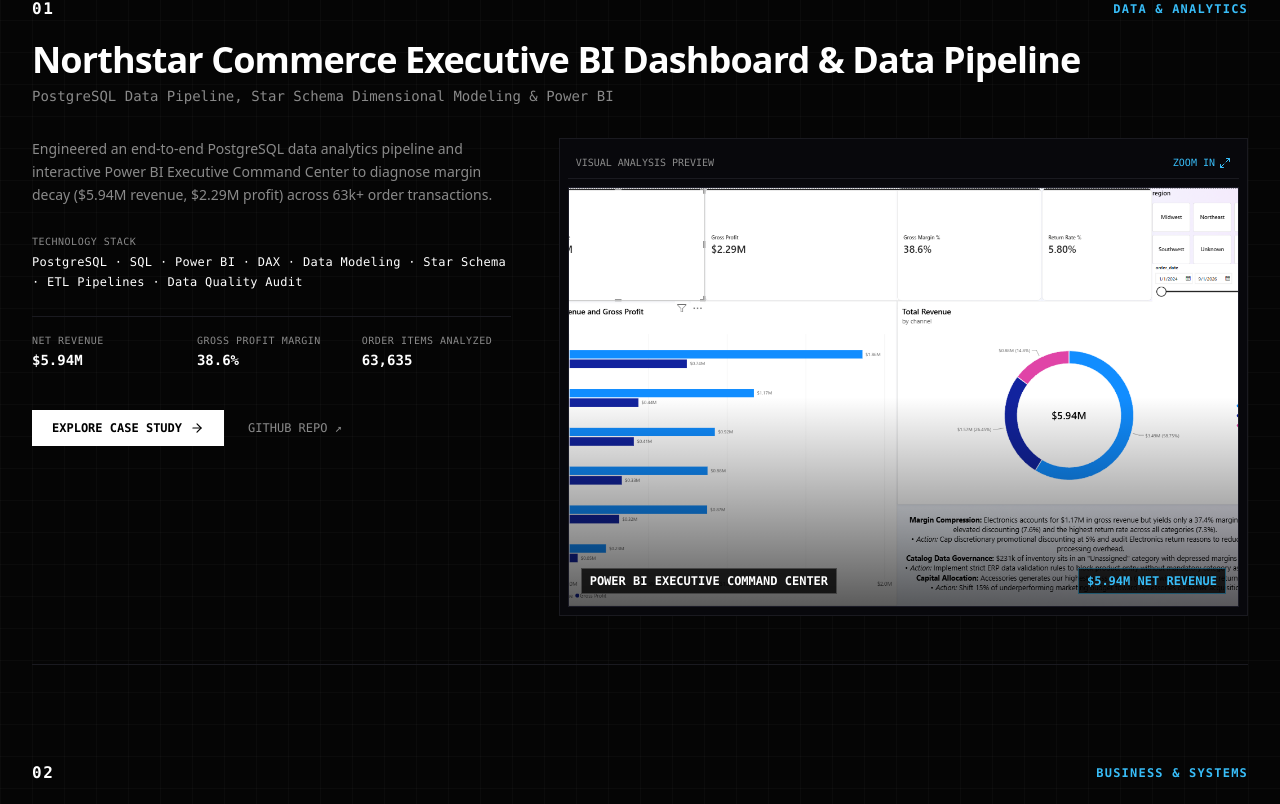
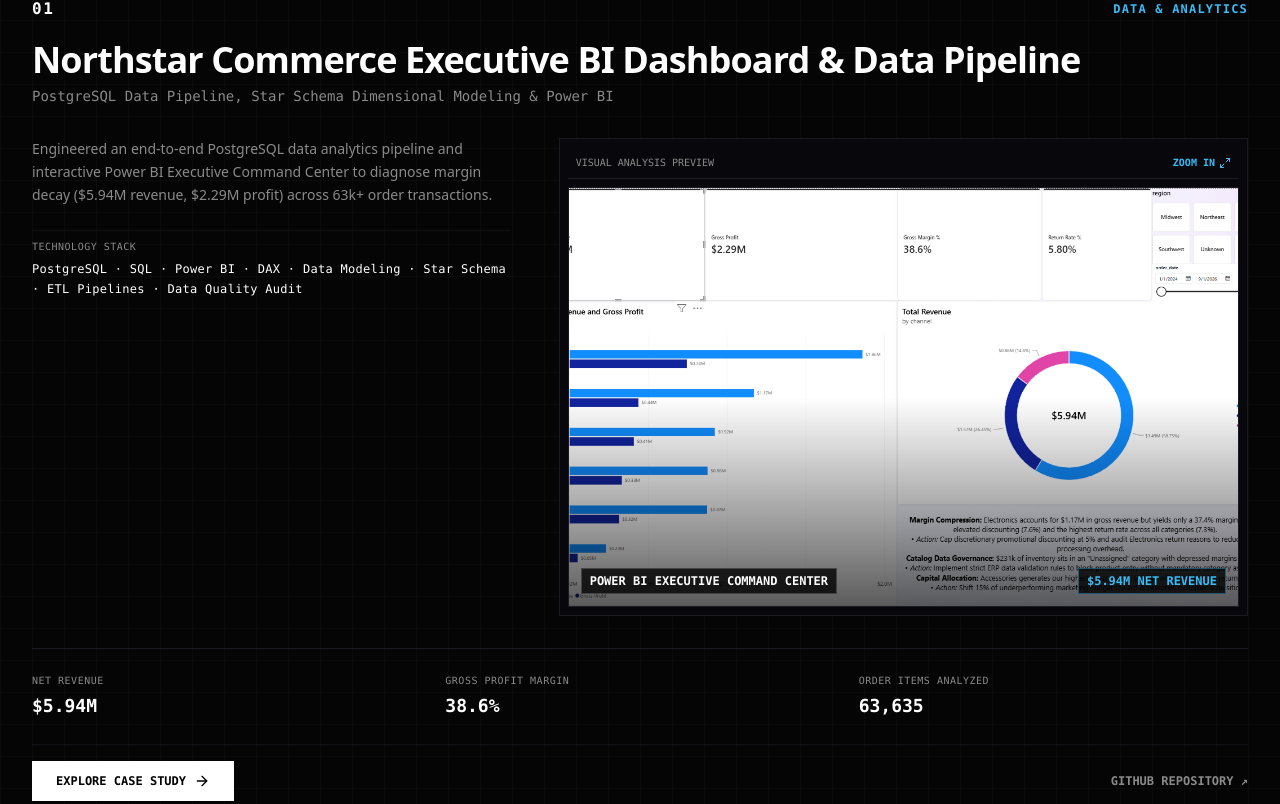
Before and after one commit to benman17/ben-portfolio, a Next.js app: page /projects in a window 1280 px wide. Shown: the part 556-1360 px from the top of the page. Built offline with nearby package versions, Linux system fonts and the light colour scheme.

Commit message:
Position project metrics grid and explore action buttons horizontally across full card bottom width

```diff
--- a/components/ProjectCard.tsx
+++ b/components/ProjectCard.tsx
@@ -23,7 +23,7 @@
   const router = useRouter();
   const [isExpanding, setIsExpanding] = useState(false);
 
-  // Derive stable sequential number (01, 02, 03, 04, 05) based on project index
+  // Derive stable sequential number (01, 02, 03, 04, 05) based on project position in PROJECTS
   const projectIndex = PROJECTS.findIndex((p) => p.slug === project.slug);
   const sequentialNum = index !== undefined ? index + 1 : (projectIndex >= 0 ? projectIndex + 1 : 1);
   const formattedNumber = String(sequentialNum).padStart(2, '0');
@@ -193,19 +193,19 @@
 
   return (
     <article
-      className={`py-12 border-b border-[#1a1a20] transition-all duration-300 space-y-6 text-left font-mono ${
+      className={`py-12 border-b border-[#1a1a20] transition-all duration-300 space-y-8 text-left font-mono ${
         isExpanding ? 'scale-[1.02] opacity-90' : ''
       }`}
     >
-      {/* Top Header Index Number & Category */}
-      <div className="space-y-3">
+      {/* SECTION 1: TOP FULL-WIDTH HEADER (Index Number, Category & Project Title) */}
+      <div className="space-y-3 w-full">
         <div className="flex items-center justify-between text-xs text-[#8a8a8a]">
           <span className="text-white font-extrabold text-base tracking-widest">{formattedNumber}</span>
           <span className="uppercase tracking-widest text-[#38bdf8] font-bold">{project.categoryLabel}</span>
         </div>
 
-        {/* FULL-WIDTH HORIZONTAL PROJECT TITLE & SUBTITLE */}
-        <div className="space-y-1 pt-1">
+        {/* FULL-WIDTH HORIZONTAL TITLE & SUBTITLE */}
+        <div className="space-y-1 pt-1 w-full">
           <h3 className="text-2xl sm:text-4xl font-extrabold text-white tracking-tight leading-tight font-sans">
             {project.title}
           </h3>
@@ -213,74 +213,24 @@
         </div>
       </div>
 
-      {/* 2-Column Content Grid */}
-      <div className="grid grid-cols-1 lg:grid-cols-12 gap-8 lg:gap-12 items-start pt-2">
+      {/* SECTION 2: MIDDLE 2-COLUMN GRID (Summary & Tech Stack on Left / Visual Preview on Right) */}
+      <div className="grid grid-cols-1 lg:grid-cols-12 gap-8 lg:gap-12 items-start w-full">
 
-        {/* Left Column: Summary, Tech Stack, Metrics, Actions */}
+        {/* Left Column: Short Summary & Technology Stack */}
         <div className="lg:col-span-5 space-y-6">
-
-          {/* Short Summary */}
           <p className="text-sm text-[#8a8a8a] leading-relaxed font-sans font-normal">
             {project.summary}
           </p>
 
-          {/* Technologies Line */}
-          <div className="pt-1">
-            <div className="text-[10px] font-mono text-[#8a8a8a] uppercase tracking-wider mb-1">TECHNOLOGY STACK</div>
+          <div className="pt-2 border-t border-[#1a1a20]/60">
+            <div className="text-[10px] font-mono text-[#8a8a8a] uppercase tracking-wider mb-1.5">TECHNOLOGY STACK</div>
             <div className="text-xs font-mono text-white tracking-wide leading-relaxed">
               {project.technologies.join(' · ')}
             </div>
           </div>
-
-          {/* Metrics Grid */}
-          <div className="grid grid-cols-2 sm:grid-cols-3 gap-4 pt-4 border-t border-[#1a1a20]">
-            {project.metrics.map((m) => (
-              <div key={m.label} className="space-y-0.5">
-                <span className="text-[10px] font-mono text-[#8a8a8a] uppercase tracking-wider block truncate">
-                  {m.label}
-                </span>
-                <span className="text-sm font-bold font-mono text-white block">
-                  {m.value}
-                </span>
-              </div>
-            ))}
-          </div>
-
-          {/* Action Buttons */}
-          <div className="pt-4 flex flex-wrap items-center gap-6 text-xs font-mono">
-            <button
-              onClick={handleExplore}
-              className="px-5 py-2.5 text-black bg-white font-bold hover:bg-neutral-200 transition-all flex items-center gap-2"
-            >
-              <span>EXPLORE CASE STUDY</span>
-              <ArrowRight className="w-3.5 h-3.5" />
-            </button>
-
-            {project.liveUrl ? (
-              <a
-                href={project.liveUrl}
-                target="_blank"
-                rel="noopener noreferrer"
-                className="text-[#34d399] hover:underline flex items-center gap-1 font-semibold"
-              >
-                <span>LIVE SITE</span>
-                <ExternalLink className="w-3 h-3" />
-              </a>
-            ) : project.githubUrl ? (
-              <a
-                href={project.githubUrl}
-                target="_blank"
-                rel="noopener noreferrer"
-                className="text-[#8a8a8a] hover:text-white transition-colors"
-              >
-                GITHUB REPO ↗
-              </a>
-            ) : null}
-          </div>
-
         </div>
 
-        {/* Right Column: Visual Preview Graphics */}
+        {/* Right Column: Visual Preview Graphic */}
         <div
           onClick={handleExplore}
           className="lg:col-span-7 cursor-pointer group transition-all duration-300"
@@ -288,7 +238,7 @@
           <div className="p-2 bg-[#08080c] border border-[#1a1a20] group-hover:border-[#38bdf8] transition-colors relative">
             <div className="text-[10px] font-mono text-[#8a8a8a] p-2 border-b border-[#1a1a20] flex items-center justify-between mb-2">
               <span>VISUAL ANALYSIS PREVIEW</span>
-              <span className="text-[#38bdf8] group-hover:translate-x-1 transition-transform flex items-center gap-1">
+              <span className="text-[#38bdf8] group-hover:translate-x-1 transition-transform flex items-center gap-1 font-bold">
                 <span>ZOOM IN</span>
                 <Maximize2 className="w-3 h-3" />
               </span>
@@ -298,6 +248,61 @@
         </div>
 
       </div>
+
+      {/* SECTION 3: BOTTOM FULL-WIDTH HORIZONTAL METRICS & ACTIONS BAR */}
+      <div className="w-full pt-6 border-t border-[#1a1a20] space-y-6">
+
+        {/* Horizontal Metrics Grid across full width */}
+        <div className="grid grid-cols-2 md:grid-cols-3 gap-6 w-full">
+          {project.metrics.map((m) => (
+            <div key={m.label} className="space-y-1">
+              <span className="text-[10px] font-mono text-[#8a8a8a] uppercase tracking-wider block">
+                {m.label}
+              </span>
+              <span className="text-base sm:text-lg font-bold font-mono text-white block">
+                {m.value}
+              </span>
+            </div>
+          ))}
+        </div>
+
+        {/* Full-Width Action Buttons Bar */}
+        <div className="flex flex-wrap items-center justify-between gap-4 pt-4 border-t border-[#1a1a20]/60 w-full text-xs font-mono">
+          <button
+            onClick={handleExplore}
+            className="px-6 py-3 text-black bg-white font-bold hover:bg-neutral-200 transition-all flex items-center gap-2"
+          >
+            <span>EXPLORE CASE STUDY</span>
+            <ArrowRight className="w-4 h-4" />
+          </button>
+
+          <div className="flex items-center gap-6">
+            {project.liveUrl ? (
+              <a
+                href={project.liveUrl}
+                target="_blank"
+                rel="noopener noreferrer"
+                className="text-[#34d399] hover:underline flex items-center gap-1 font-bold"
+              >
+                <span>LIVE WEBSITE ↗</span>
+              </a>
+            ) : null}
+
+            {project.githubUrl ? (
+              <a
+                href={project.githubUrl}
+                target="_blank"
+                rel="noopener noreferrer"
+                className="text-[#8a8a8a] hover:text-white transition-colors font-bold"
+              >
+                GITHUB REPOSITORY ↗
+              </a>
+            ) : null}
+          </div>
+        </div>
+
+      </div>
+
     </article>
   );
 }
```
